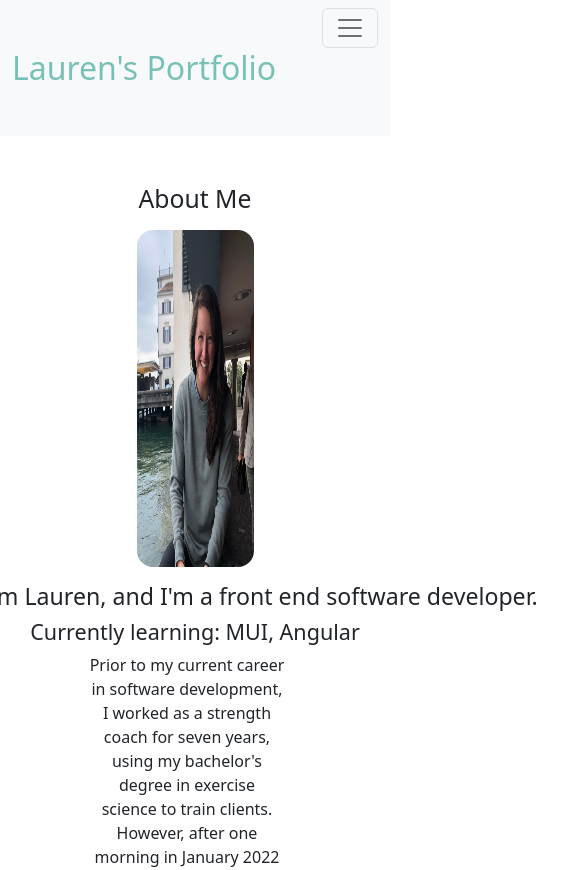
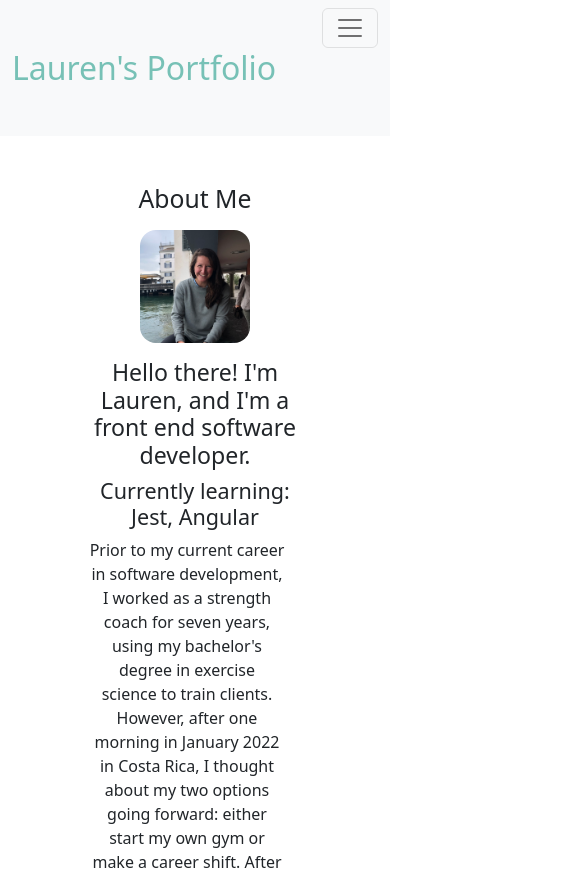
Before and after one commit to FrazierLE/FrazierLE, a React (Create React App) app: page /about in a window 390 px wide. Shown: the top 870 px of the page, 585 px wide, since content can reach past the window. Built offline with nearby package versions, Linux system fonts and the light colour scheme.

Commit message:
Update css for responsive design

```diff
--- a/src/Components/About/About.css
+++ b/src/Components/About/About.css
@@ -11,8 +11,7 @@
 }
 
 .profile-img {
-  height: 40vh;
-  width: 30vw;
+  width: 50%;
   border-radius: 1rem;
   margin-bottom: 1rem;
 }
@@ -21,7 +20,7 @@
   display: flex;
   flex-direction: column;
   align-items: center;
-  width: 50rem;
+  width: 75%;
 }
 
 .about-me {
--- a/src/Components/About/About.js
+++ b/src/Components/About/About.js
@@ -10,7 +10,7 @@ const About = () => {
       <div className='about-section'>
         <img src={profile} alt='profile picture' className='profile-img'/>
         <h3>Hello there! I'm Lauren, and I'm a front end software developer.</h3>
-        <h4>Currently learning: MUI, Angular</h4>
+        <h4>Currently learning: Jest, Angular</h4>
         <div className='about-me'>
             <p>Prior to my current career in software development, I worked as a strength coach for seven years, using my bachelor's degree in exercise science to train clients. However, after one morning in January 2022 in Costa Rica, I thought about my two options going forward: either start my own gym or make a career shift. After speaking with one of my clients, who had made the transition from personal training to software development, I decided to enroll in the front-end program at Turing School of Software & Design.
               <br/>
--- a/src/Components/Modal/ModalCard.js
+++ b/src/Components/Modal/ModalCard.js
@@ -11,14 +11,14 @@ const ModalCard = ({ id, name, image, repo, inProgress, deployed, summary, techn
   const handleShow = () => setShow(true);
   return(<div>
     <Card>
-      <img src={image} style={{width: 'max-content', height: '20vh'}}/>
+      <img src={image} style={{width: '100%'}}/>
       {inProgress === 'true' && <Card.Text>Still a Work In Progress</Card.Text>}
       <Card.Text style={{fontSize: '1.25rem'}}>{name}</Card.Text>
       <Button variant="primary" onClick={handleShow}>See Project Details</Button>
     </Card>
 
 <Modal show={show} onHide={handleClose} >
-  <img src={image} height='300vh' width='max-content'/>
+  <img src={image} width='100%'/>
   <Modal.Header closeButton>
     <Modal.Title>{name}</Modal.Title>
   </Modal.Header>
--- a/src/Components/ProjectsContainer/ProjectData.js
+++ b/src/Components/ProjectsContainer/ProjectData.js
@@ -80,7 +80,7 @@ export const data = [
     inProgress: 'true',
     deployed: '',
     summary: 'Task Master is a web application designed for recent software engineer bootcamp grads to stay on track for interview prep.',
-    technologies: ['TypeScript, React, Material UI, Jest'],
-    accomplishment: 'Teaching myself Jest to learn how to unit test React components.'
+    technologies: ['TypeScript, React, Material UI, GraphQL, GoogleOAuth, Jest'],
+    accomplishment: 'Teahcing myself how to utilize google oauth for login purposes.'
   }
 ]
--- a/src/Components/SkillSection/Skills.css
+++ b/src/Components/SkillSection/Skills.css
@@ -1,6 +1,5 @@
 .project-img {
-  height: 10hv;
-  width: 10vw;
+  width: 50%;
   border-radius: 1rem;
   padding: 1rem;
 }
```
